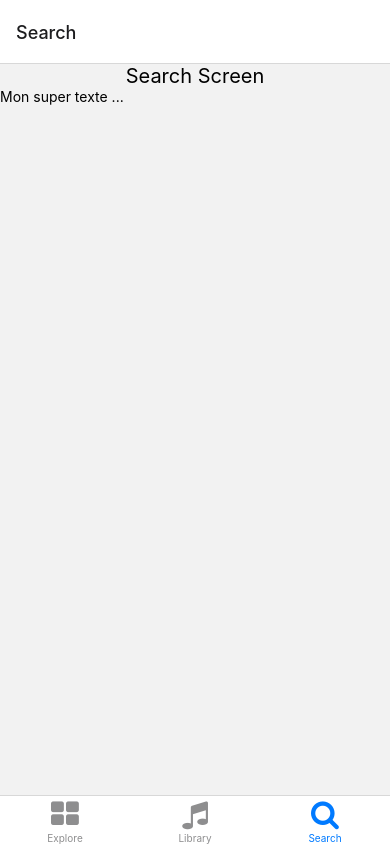
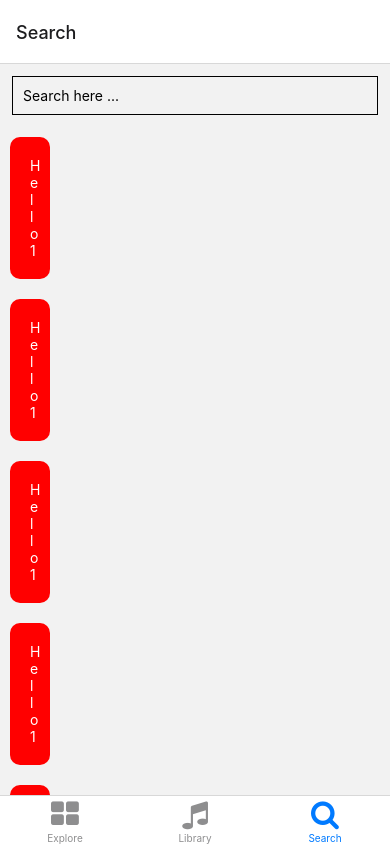
Before and after one commit to B3njaminV/react-musicvibes-app, a React Native app in the folder src/: screen /SearchTab in a window 390 px wide. Built offline with nearby package versions, Linux system fonts and the light colour scheme.

Commit message:
still working

```diff
--- /dev/null
+++ b/src/components/SearchByGenre.tsx
@@ -0,0 +1,64 @@
+import { useState } from "react";
+import{
+    View,Text,StyleSheet
+} from "react-native"
+import { ScrollView, TouchableHighlight } from "react-native-gesture-handler"
+
+
+type SearchByGenreProps = {
+
+}
+
+
+export default function SearchByGenre(){
+
+    const [Click, setClick] = useState(1);
+    return(
+        <ScrollView style={{flexDirection:'row', flexWrap:'wrap'}} >
+        <View style={styles.genreContainer} >
+            <TouchableHighlight onPress={()=>{setClick(Click+1)}}>
+                <Text style={styles.genreBlock} >Hello {Click}</Text>
+            </TouchableHighlight>
+        </View>
+        <View style={styles.genreContainer} >
+            <TouchableHighlight onPress={()=>{setClick(Click+1)}}>
+                <Text style={styles.genreBlock} >Hello {Click}</Text>
+            </TouchableHighlight>
+        </View>
+        <View style={styles.genreContainer} >
+            <TouchableHighlight onPress={()=>{setClick(Click+1)}}>
+                <Text style={styles.genreBlock} >Hello {Click}</Text>
+            </TouchableHighlight>
+        </View>
+        <View style={styles.genreContainer} >
+            <TouchableHighlight onPress={()=>{setClick(Click+1)}}>
+                <Text style={styles.genreBlock} >Hello {Click}</Text>
+            </TouchableHighlight>
+        </View>
+        <View style={styles.genreContainer} >
+            <TouchableHighlight onPress={()=>{setClick(Click+1)}}>
+                <Text style={styles.genreBlock} >Hello {Click}</Text>
+            </TouchableHighlight>
+        </View>
+        </ScrollView>
+    )
+
+}
+
+const styles = StyleSheet.create({
+    genreBlock:{
+    borderBottomLeftRadius: 10,
+	borderBottomRightRadius: 10,
+	borderTopLeftRadius: 10,
+	borderTopRightRadius: 10,
+    padding:20,
+    backgroundColor:"red",
+    borderRadius:10,
+    color:"white",
+
+    },
+    genreContainer:{
+width:"50%",
+padding:10
+    }
+})
--- a/src/screens/SearchScreen.tsx
+++ b/src/screens/SearchScreen.tsx
@@ -1,14 +1,24 @@
-import {StyleSheet, Text, View} from "react-native";
-import React from "react";
+import {StyleSheet, Text, TextInput, View} from "react-native";
+import React, { useState } from "react";
+import SearchByGenre from "../components/SearchByGenre"
 
 export default function SearchScreen() {
+
+
+    const [SearchValue,SetSearchValue] = useState("")
+
     return (
-        <View style={styles.container}>
-            <View style={styles.centered}>
-                <Text style={styles.title}>Search Screen</Text>
-            </View>
-            <Text>Mon super texte ...</Text>
-        </View>
+        <>
+        <TextInput
+        style={styles.input}
+        onChangeText={SetSearchValue}
+        value={SearchValue}
+        placeholder="Search here ..."
+      />
+      { SearchValue.length==0 && <SearchByGenre /> }
+
+
+        </>
     )
 };
 
@@ -21,5 +31,11 @@ const styles = StyleSheet.create({
     },
     title: {
         fontSize: 20
-    }
+    },
+    input: {
+        height: 40,
+        margin: 12,
+        borderWidth: 1,
+        padding: 10,
+      }
 });
```
